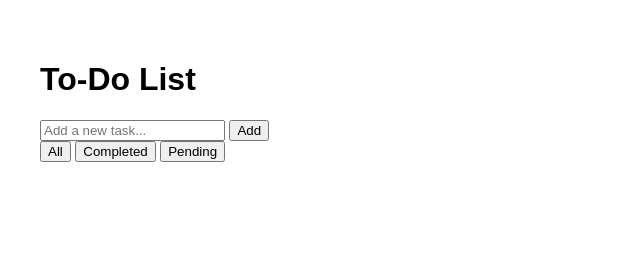
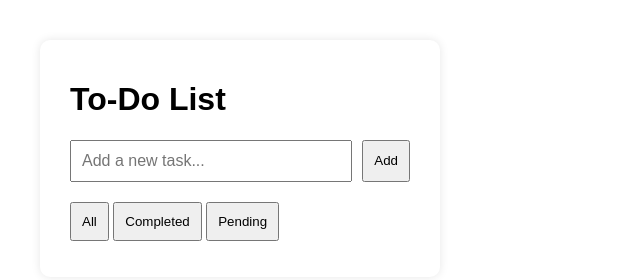
Before and after one commit to Obieda11/web-assignment2, a plain HTML site: page index.html in a window 1280 px wide. Shown: the whole page, without its empty margins (0-640 px from the left). Drawn offline with Linux system fonts and the light colour scheme.

Commit message:
adding on css

```diff
--- a/style.css
+++ b/style.css
@@ -18,3 +18,34 @@
 
     padding: 40px;
   }
+
+  .container {
+    background: #fff;
+    padding: 20px 30px;
+    border-radius: 10px;
+    width: 100%;
+    max-width: 400px;
+    box-shadow: 0 0 10px rgba(0, 0, 0, 0.1);
+  }
+
+  .input-section {
+    display: flex;
+    gap: 10px;
+    margin-bottom: 20px;
+  }
+
+  input {
+    flex: 1;
+    padding: 10px;
+    font-size: 16px;
+  }
+
+  button {
+    padding: 10px;
+    cursor: pointer;
+  }
+
+  ul {
+    list-style: none;
+    padding: 0;
+  }
```
